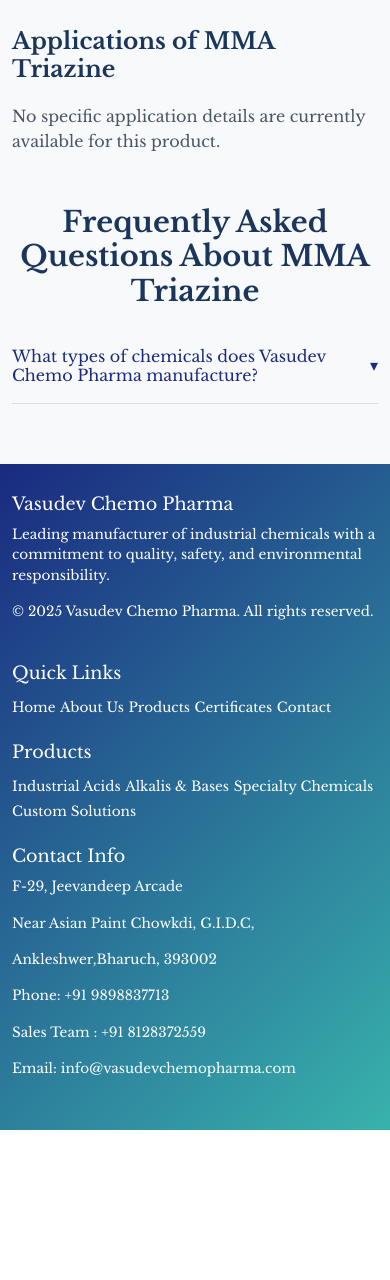
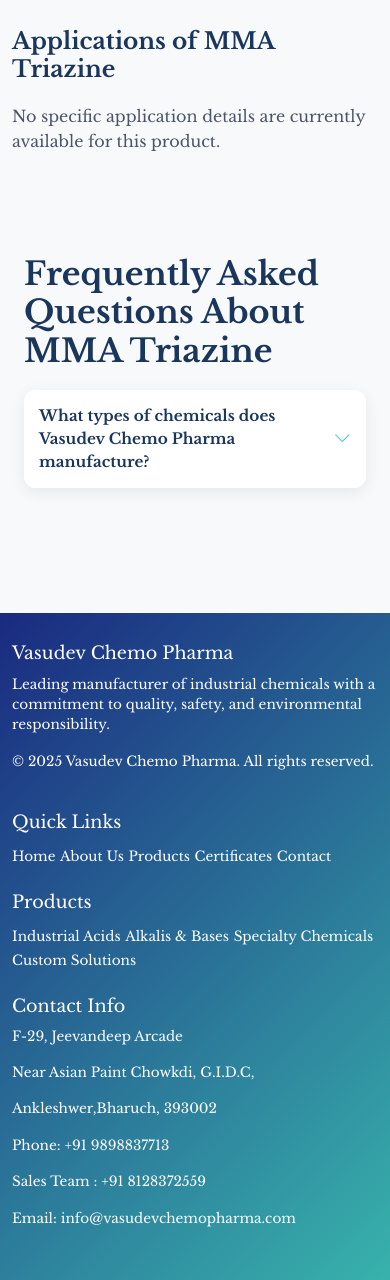
Before and after one commit to vasudevchemopharma-creator/main-website, a Django app: a page that uses app/templates/products/product_detail.html in a window 390 px wide. Shown: the part 1727-3007 px from the top of the page. Before the commit the page ends 2857 px from the top, so only its background shows below. Run offline with Django 5.2, Linux system fonts and the light colour scheme; data comes from the database, SQL or seed files in the repository.

Commit message:
Faq's Changed

```diff
--- a/app/templates/products/product_detail.html
+++ b/app/templates/products/product_detail.html
@@ -420,62 +420,117 @@
 
     /* FAQ Section */
     .faq-section {
+      padding: 80px 0;
+      background: #f8f9fa;
       margin-top: 50px;
-      max-width: 800px;
-      margin-left: auto;
-      margin-right: auto;
     }
 
-    .faq-section h2 {
-      font-size: 1.8rem;
-      margin-bottom: 20px;
-      text-align: center;
+    .faq-container {
+      max-width: 900px;
+      margin: 0 auto;
     }
 
-    /* FAQ items stretch full width of screen */
     .faq-item {
-      border-bottom: 1px solid #ddd;
-      padding: 18px 0;
-      position: relative;
-      /* for arrow */
+      background: white;
+      border-radius: 12px;
+      margin-bottom: 20px;
+      box-shadow: 0 4px 15px rgba(0, 0, 0, 0.08);
+      overflow: hidden;
+      transition: transform 0.3s ease;
     }
 
-    .faq-item h3 {
-      font-size: 1rem;
-      /* reduced size */
-      margin: 0;
+    .faq-item:hover {
+      transform: translateY(-3px);
+    }
+
+    .faq-question {
+      padding: 25px 30px;
       cursor: pointer;
-      color: #1a2a80;
       display: flex;
       justify-content: space-between;
       align-items: center;
-      transition: color 0.3s ease;
+      background: white;
+      transition: background 0.3s ease;
+      font-weight: 600;
+      color: #1a365d;
+      font-size: 1.1rem;
     }
 
-    .faq-item h3:hover {
-      color: #38b2ac;
+    .faq-question:hover {
+      background: #f8f9fa;
     }
 
-    .faq-item p {
-      display: none;
-      margin-top: 8px;
-      font-size: 0.95rem;
-      color: #333;
-      line-height: 1.5;
+    .faq-question i {
+      font-size: 1.3rem;
+      transition: transform 0.3s ease;
+      color: #4fd1c7;
     }
 
-    .faq-item.active p {
-      display: block;
+    .faq-item.active .faq-question i {
+      transform: rotate(180deg);
     }
 
-    /* Arrow styling and rotation */
-    .arrow {
-      transition: transform 0.3s ease;
+    .faq-answer {
+      max-height: 0;
+      overflow: hidden;
+      transition: max-height 0.4s ease, padding 0.4s ease;
+      padding: 0 30px;
+      color: #4a5568;
+      line-height: 1.8;
     }
 
-    .faq-item.active .arrow {
-      transform: rotate(180deg);
-      /* points up when open */
+    .faq-item.active .faq-answer {
+      max-height: 500px;
+      padding: 0 30px 25px;
+    }
+
+    /* Responsive Design for FAQs */
+    @media (max-width: 768px) {
+      .faq-section {
+        padding: 60px 0;
+      }
+
+      .faq-question {
+        padding: 18px 20px;
+        font-size: 1rem;
+      }
+
+      .faq-answer {
+        padding: 0 20px;
+        font-size: 0.95rem;
+      }
+
+      .faq-item.active .faq-answer {
+        padding: 0 20px 18px;
+      }
+
+      .faq-question i {
+        font-size: 1.1rem;
+      }
+    }
+
+    @media (max-width: 480px) {
+      .faq-section {
+        padding: 50px 0;
+      }
+
+      .faq-item {
+        margin-bottom: 15px;
+      }
+
+      .faq-question {
+        padding: 15px;
+        font-size: 0.95rem;
+      }
+
+      .faq-answer {
+        padding: 0 15px;
+        font-size: 0.9rem;
+      }
+
+      .faq-item.active .faq-answer {
+        padding: 0 15px 15px;
+      }
     }
   </style>
 </head>
@@ -896,21 +951,24 @@
       </div>
 
       <section class="faq-section" id="faq">
-        <h2>Frequently Asked Questions About {{ product.name }}</h2>
-
+        <div class="container">
+          <h2 class="section-title">Frequently Asked Questions About {{ product.name }}</h2>
+          <div class="faq-container">
             {% if faqs %}
             {% for faq in faqs %}
             <div class="faq-item">
-          <h3>{{ faq.question }} <span class="arrow">&#9662;</span></h3>
-          <p>
-            {{ faq.answer }}
-          </p>
+              <div class="faq-question">
+                <span>{{ faq.question }}</span>
+                <i class="bi bi-chevron-down"></i>
+              </div>
+              <div class="faq-answer">{{ faq.answer }}</div>
             </div>
             {% endfor %}
             {% else %}
             <p>No FAQs are currently available for this product.</p>
             {% endif %}
-
+          </div>
+        </div>
       </section>
     </div>
   </section>
@@ -1047,16 +1105,19 @@
       observer.observe(video);
     });
     document.addEventListener("DOMContentLoaded", function () {
-      const faqs = document.querySelectorAll(".faq-item h3");
+      const faqItems = document.querySelectorAll(".faq-item");
 
-      faqs.forEach((question) => {
+      faqItems.forEach((item) => {
+        const question = item.querySelector(".faq-question");
         question.addEventListener("click", () => {
-          document.querySelectorAll(".faq-item").forEach((item) => {
-            if (item !== question.parentElement) {
-              item.classList.remove("active");
+          // Close other FAQ items
+          faqItems.forEach((otherItem) => {
+            if (otherItem !== item) {
+              otherItem.classList.remove("active");
             }
           });
-          question.parentElement.classList.toggle("active");
+          // Toggle current FAQ item
+          item.classList.toggle("active");
         });
       });
     });
```
Lines whose indentation alone changed are shown as unchanged.
